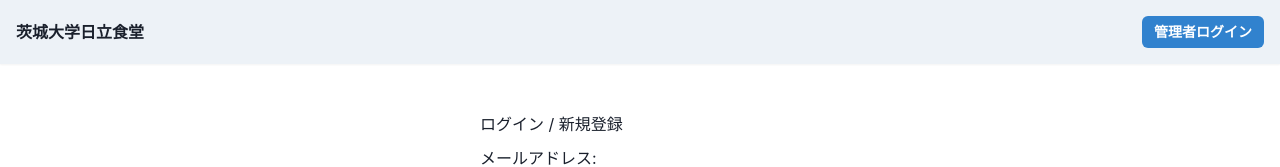
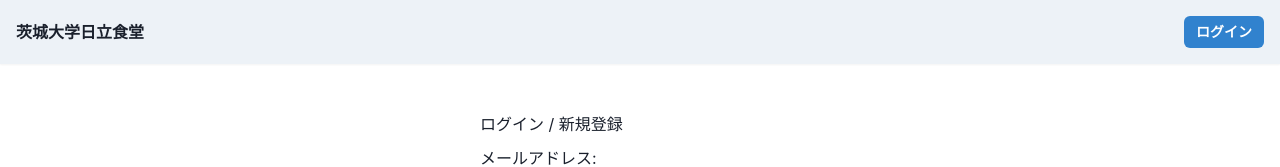
Before and after one commit to vvaselin/newE3, a Next.js app: page /login in a window 1280 px wide. Shown: the top 167 px of the page. Built offline with nearby package versions, Linux system fonts and the light colour scheme; no server answers.

Commit message:
ログイン周り修正

```diff
--- a/app/login/page.tsx
+++ b/app/login/page.tsx
@@ -55,8 +55,7 @@ export default function LoginPage() {
       .from('profiles')
       .insert({
         id: authData.user.id,  // 認証ユーザーと同じIDを使用
-        email: authData.user.email,
-        role: 'user' // デフォルトロール
+        email: authData.user.email
       })
 
     if (profileError) {
--- a/components/Header.tsx
+++ b/components/Header.tsx
@@ -65,7 +65,7 @@ export default function Header() {
   // ログアウト処理
   const handleLogout = async () => {
     await supabase.auth.signOut()
-    router.push('/') // トップページに戻る
+    // router.push('/') // トップページに戻る
     router.refresh()
   }
 
@@ -111,7 +111,7 @@ export default function Header() {
           ) : (
             // 未ログインの状態
             <Button as={Link} href="/login" colorScheme="blue" size="sm">
-              管理者ログイン
+              ログイン
             </Button>
           )}
         </Box>
```
